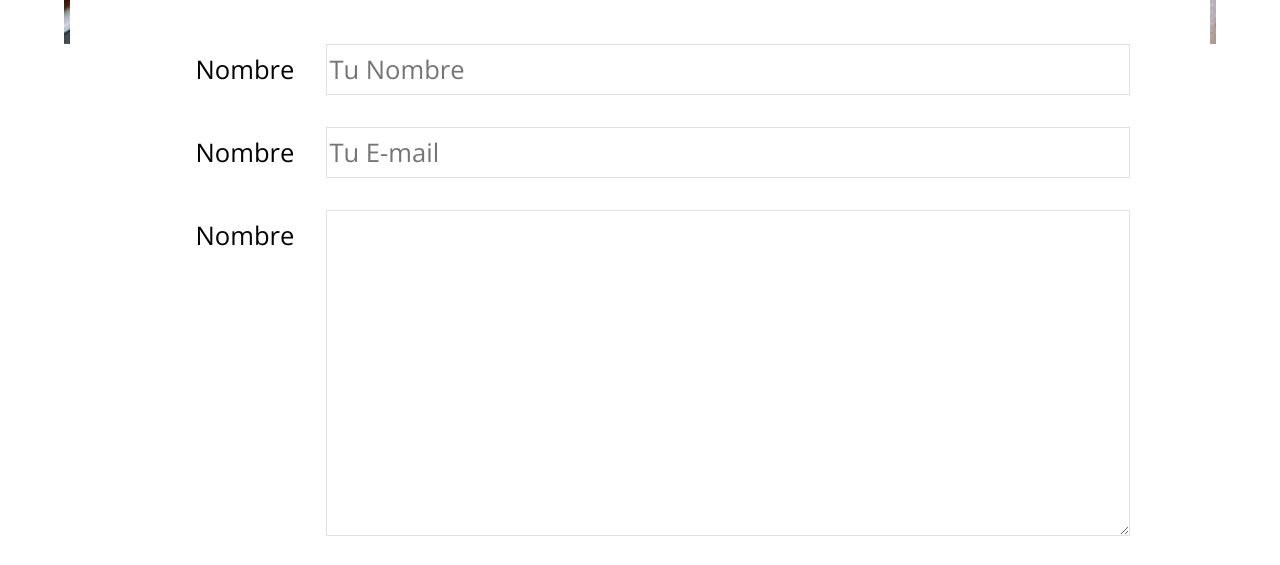
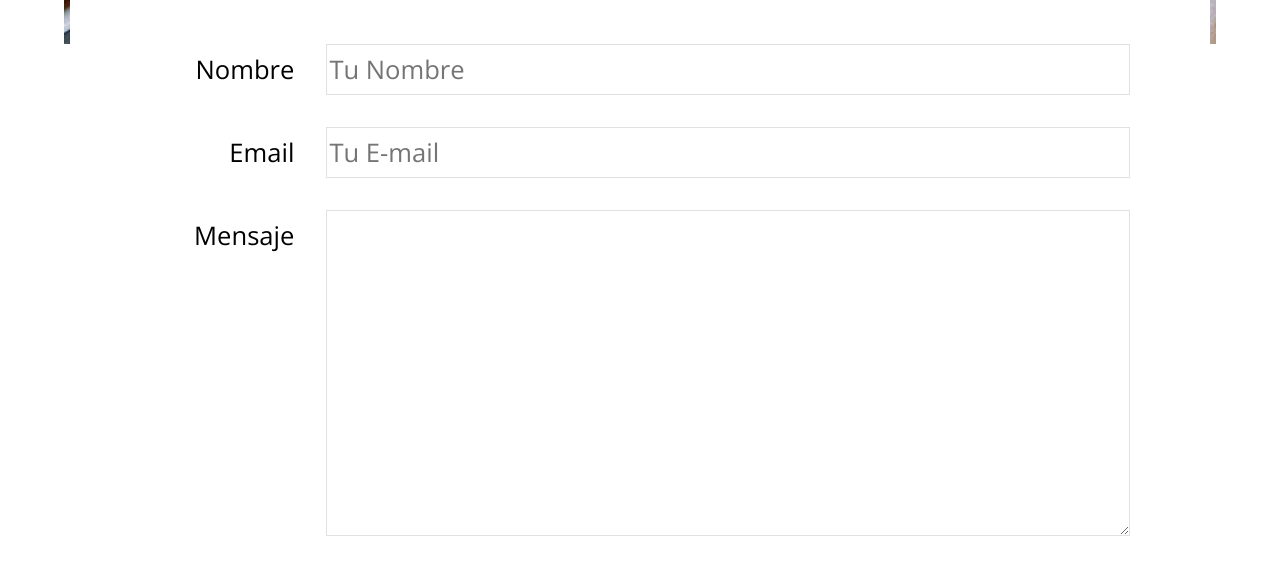
Before and after one commit to camiperezs/blog-de-cafe, a plain HTML site: page contacto.html in a window 1280 px wide. Shown: the part 1720-2285 px from the top of the page. Drawn offline with nearby package versions, Linux system fonts and the light colour scheme.

Commit message:
correccion de error de tipeo en la seccion de contacto

```diff
--- a/contacto.html
+++ b/contacto.html
@@ -45,7 +45,7 @@
                 >
             </div>
             <div class="campo">
-                <label class="campo__label" for="email">Nombre</label>
+                <label class="campo__label" for="email">Email</label>
                 <input
                     type="email"
                     class="campo__field"
@@ -54,7 +54,7 @@
                 >
             </div>
             <div class="campo">
-                <label class="campo__label" for="mensaje">Nombre</label>
+                <label class="campo__label" for="mensaje">Mensaje</label>
                 <textarea
                     class="campo__field campo__field--textarea"
                     id="mensaje">
```
